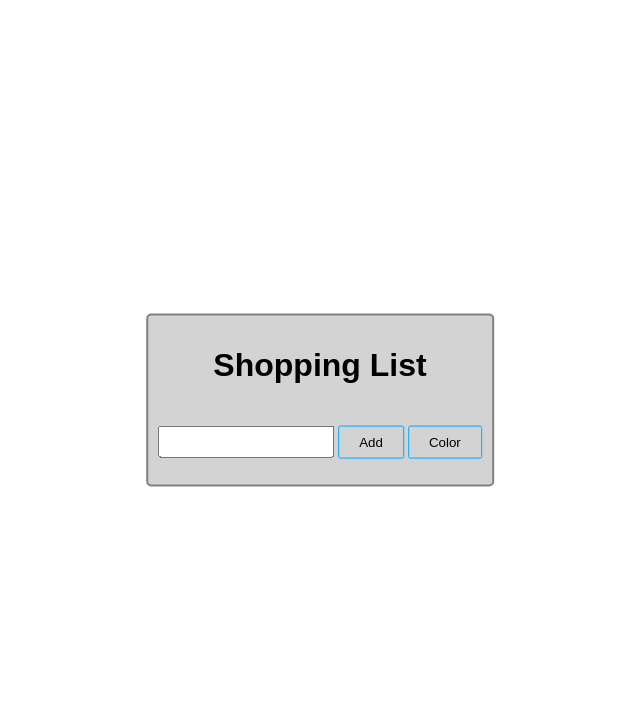
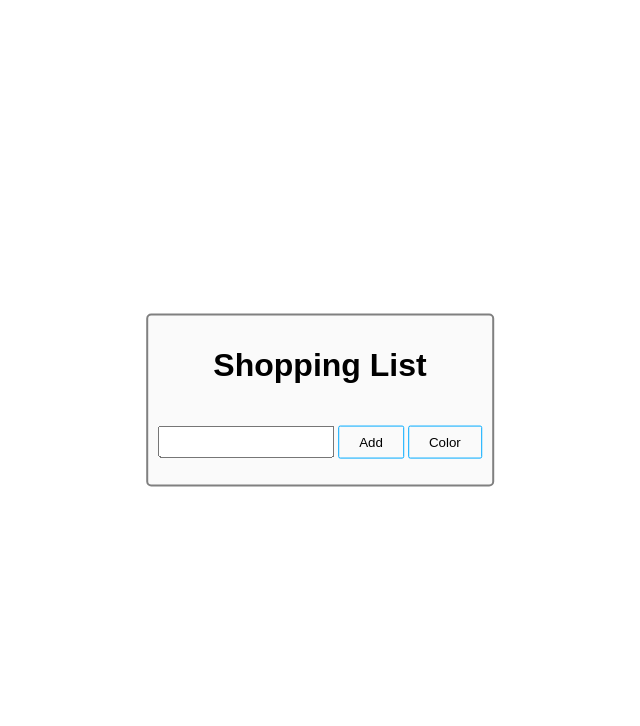
Before and after one commit to Emmanuel-Jiss/pythonProject1, a Flask app: page / in a window 1280 px wide. Shown: the top 726 px of the page, without its empty margins (320-960 px from the left). Run offline with Flask 3, Linux system fonts and the light colour scheme; data that the repository does not hold is empty.

Commit message:
Fixed container again

```diff
--- a/static/css/style.css
+++ b/static/css/style.css
@@ -57,7 +57,7 @@ li {
     top: 50%;
     left: 50%;
     transform: translate(-50%, -50%);
-    background-color: #d3d3d3;
+    background-color: #FAFAFA;
     border-style: solid;
     border: 2px solid grey;
     border-radius: 5px;
```
